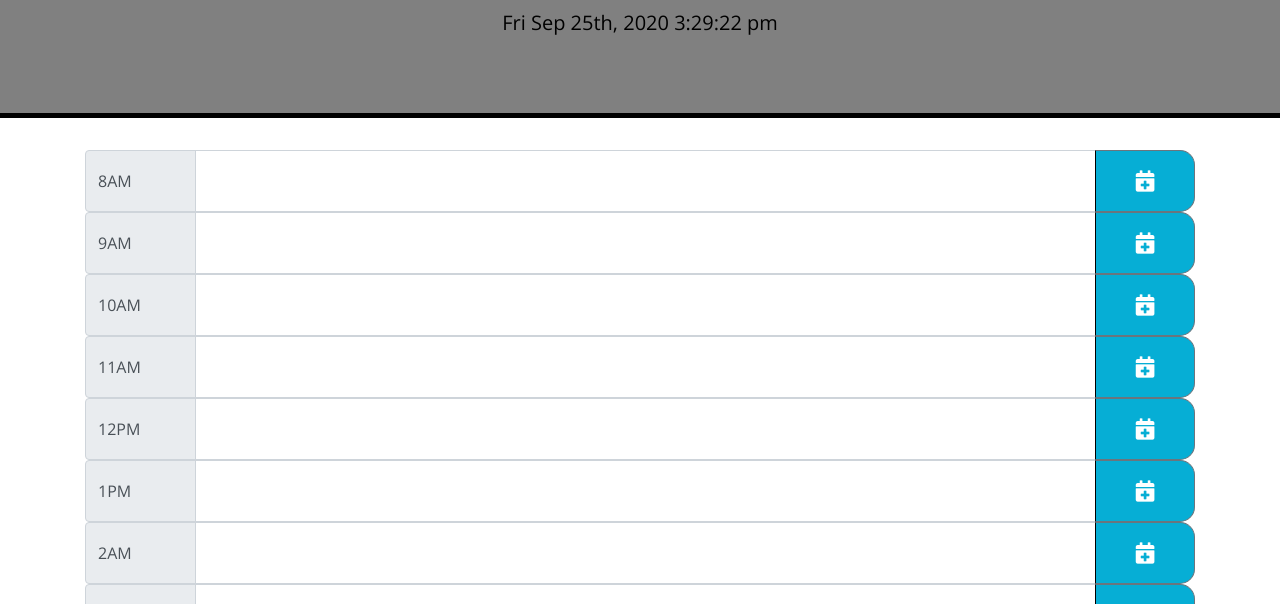
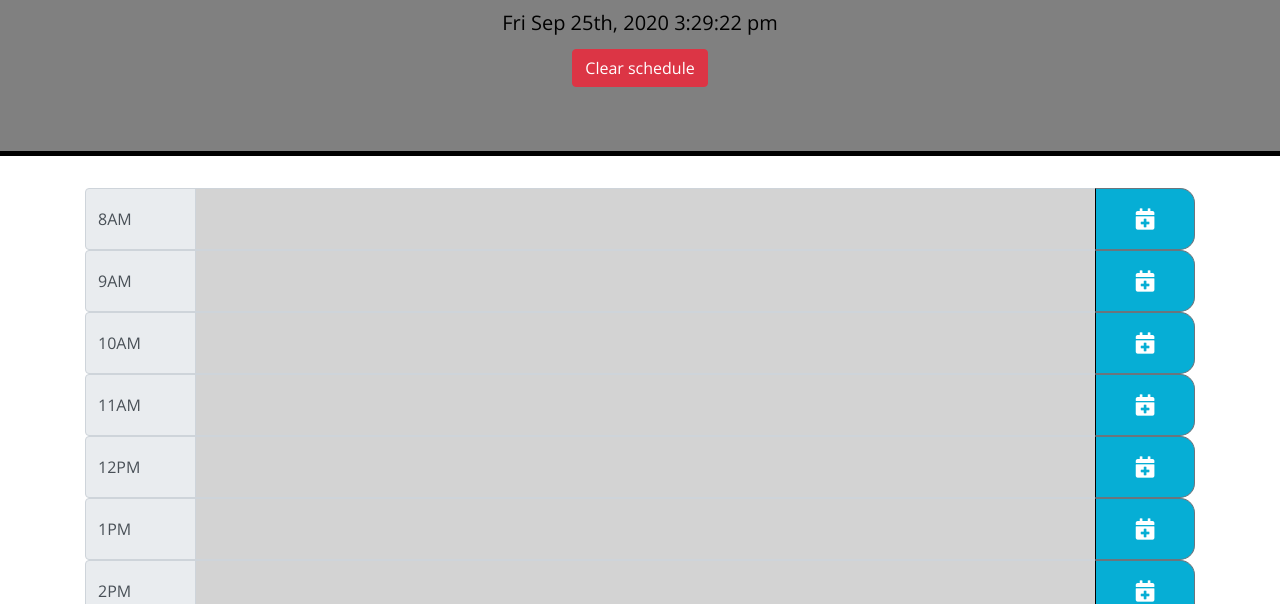
Before and after one commit to ElwinUng0120/Day-Planner, a plain HTML site: page index.html in a window 1280 px wide. Shown: the part 181-785 px from the top of the page. Drawn offline with nearby package versions, Linux system fonts and the light colour scheme.

Commit message:
Upated time slot's color and added clear button

```diff
--- a/index.html
+++ b/index.html
@@ -20,6 +20,7 @@
       <h1 class="display-3">Work Day Scheduler</h1>
       <p class="lead">A simple calendar app for scheduling your work day</p>
       <p id="currentDay" class="lead"></p>
+      <button id="clearBtn" type="button" class="btn btn-danger">Clear schedule</button>
     </header>
 
     <!-- Timetable -->
--- a/js/script.js
+++ b/js/script.js
@@ -1,11 +1,14 @@
 var index = 0;
 var time = 8;
+var tableTime = 8;
 
 var descriptList = localStorage.descriptList;
 
-//Checking if the timeslot is past/present/future
-function deterColor(){
-    var result;
+//Checking if the timeslot is past/present/future and return the result
+function deterColor(time){
+    if (moment().hour() - time == 0) var result = "present";
+    else if (moment().hour() - time < 0) var result = "future";
+    else var result = "past";
     return result;
 }
 
@@ -20,9 +23,11 @@ function saveToLocal(event){
         //Updating the description with its respective index.
         descriptList[indexList] = $(`#slot${indexList}`).val();
     }
+    //Updating the description in localStorage
     localStorage.descriptList = JSON.stringify(descriptList);
 }
 
+//Load description
 function writeDescript(){
     for (let i = 0; i < descriptList.length; i++){
         if(descriptList[i] != null){
@@ -33,20 +38,19 @@ function writeDescript(){
 
 //Generate timetable
 function makeTable(){
-    var time2;
-    var color = deterColor();
-
-    if(time > 12){
-        time = 1;
-        time2 = "PM";
+    var tableTime2;
+    var color = deterColor(time);
+    if(tableTime > 12){
+        tableTime = 1;
+        tableTime2 = "PM";
     } else if (time < 12){
-        time2 = "AM";
-    } else time2 = "PM";
+        tableTime2 = "AM";
+    } else tableTime2 = "PM";
 
     $(".container").append(`
         <div class="input-group">
             <div class="input-group-prepend time-block">
-                <label class="input-group-text">${time}${time2}</label>
+                <label class="input-group-text">${tableTime}${tableTime2}</label>
             </div>
             <textarea class="form-control description ${color}" id="slot${index}"></textarea>
             <div class="input-group-append">
@@ -56,7 +60,19 @@ function makeTable(){
     `);
 
     index++;
+    tableTime++;
     time++;
+}
+
+//Clear schedule when "Clear schedule" is pressed
+function clearSchedule(event){
+    //Checking if the actual button is pressed
+    if(!event.target.matches("button")) return;
+
+    //Made a blank descriptionList and update its localStorage copy before reloading the page
+    descriptList = [];
+    localStorage.descriptList = JSON.stringify(descriptList);
+    location.reload();
 }
 
 $(document).ready(function(){
@@ -80,4 +96,5 @@ $(document).ready(function(){
     }, 1000);
 
     $(".saveBtn").on("click", saveToLocal);
+    $("#clearBtn").on("click", clearSchedule);
 });
```
